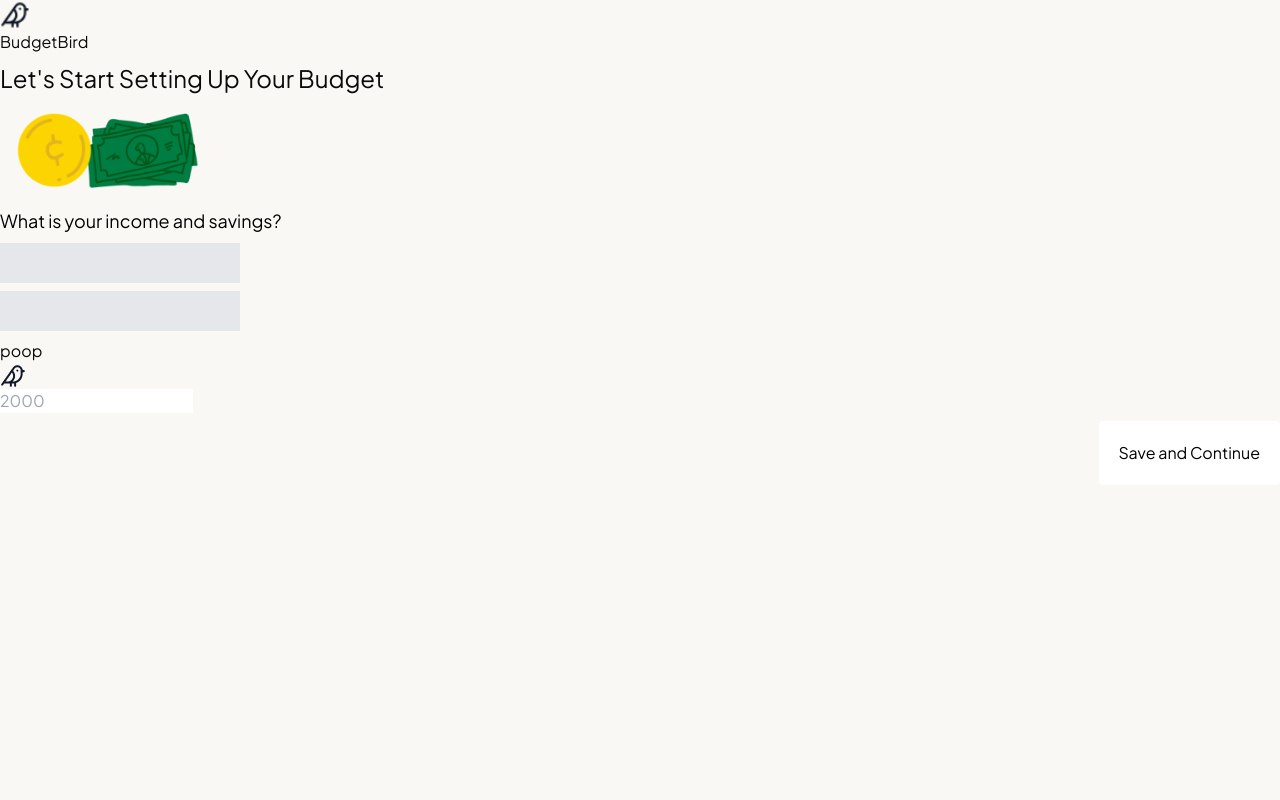
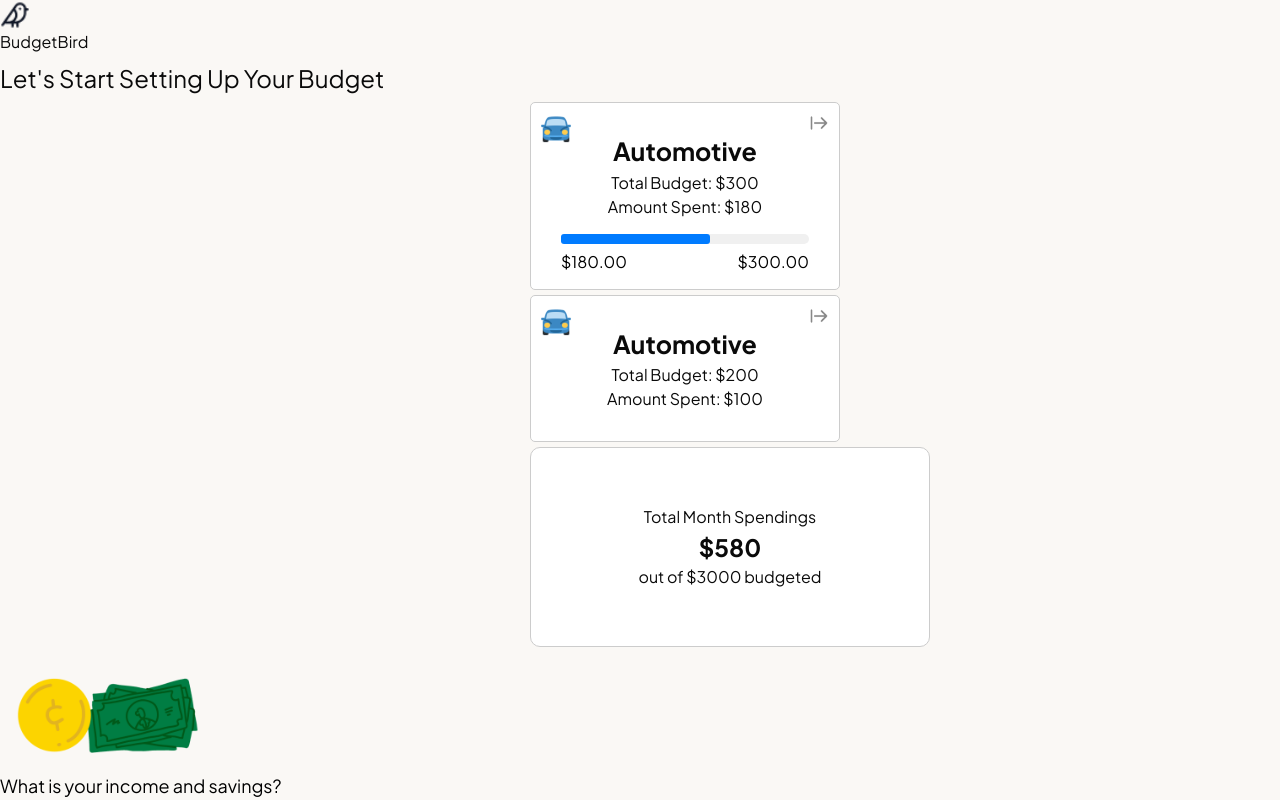
Before and after one commit to Theonlyhamstertoh/budgetbird, a Next.js app: page / in a window 1280 px wide. Shown: the top 800 px of the page. Built offline with nearby package versions, Linux system fonts and the light colour scheme.

Commit message:
Created budget progress bar (with and without bar) and created Total Month Spendings category

```diff
--- a/src/app/page.tsx
+++ b/src/app/page.tsx
@@ -6,6 +6,8 @@
 import { BlurImage } from "@/src/components/ui/BlurImage";
 import { supabase } from "@/src/lib/supabase";
 import InputField from "../components/input-field";
+import { BudgetCardWithoutProgressBar, BudgetCardWithProgressBar } from "../components/budget-progress";
+import TotalMonthSpendingCard from "../components/total-month-spending";
 
 // function Button() {
 //     return (
@@ -31,6 +33,29 @@
             <div className="heading">
                 <h2 className="text-2xl">Let's Start Setting Up Your Budget</h2>
             </div>
+
+
+
+            {/*budgetprogressbar */}
+            <div>
+            <div style={{
+                maxWidth: '400px',
+                margin: '0 auto',
+                borderRadius: '10px',
+                position: 'relative', // Position relative for absolute positioning
+            }}>
+                <div style={{ paddingLeft: '90px' }}> {/* Adjust padding to make space for the logo */}
+                    <BudgetCardWithProgressBar category="Automotive" budget={300} spent={180} />
+                    <BudgetCardWithoutProgressBar category="Automotive" budget={200} spent={100} />
+                    {/* Total month spending card */}
+                    <TotalMonthSpendingCard spent={580} budget={3000} />
+                    {/* Add more BudgetCard components for other categories as needed */}
+                </div>
+            </div>
+        </div>
+
+
+
             {/* Coin Money  */}
             <Image src="/coin-money.png" alt="Coin And Money " width="200" height="200" />
             <p className="text-black text-lg">What is your income and savings?</p>
@@ -40,6 +65,9 @@
             {/* <div className="" */}
             <button className="text-black bg-white  p-5 rounded cursor-pointer float-right">Save and Continue</button>
         </div>
+
+
+
     );
 }
 
--- a/src/components/budget-progress.tsx
+++ b/src/components/budget-progress.tsx
@@ -9,11 +9,105 @@
  *  *
  * @assignee Andrew
  * @task Display Budget state with and without progress bar
- * @returns
+ * @returns budget state with progress bar.
  *
  */
-function BudgetCard({ category, budget, spent }: BudgetProps) {
-    return <div>BudgetCard</div>;
+function BudgetCardWithProgressBar({ category, budget, spent }: BudgetProps) {
+    // Calculate percentage spent
+    const percentageSpent = (spent / budget) * 100;
+
+    return (
+        <div style={{
+            border: '1px solid #ccc',
+            borderRadius: '5px',
+            padding: '30px',
+            marginBottom: '5px',
+            position: 'relative', // Position relative for absolute positioning of logo
+            backgroundColor: 'white',
+        }}>
+            <img src="car.png" alt="Small Logo" style={{
+                width: '30px',
+                height: 'auto',
+                position: 'absolute', // Position absolute for positioning inside container
+                top: '10px', // Adjust top positioning as needed
+                left: '10px' // Adjust right positioning as needed
+            }} />
+            <img src="exit.png" alt="Small Logo" style={{
+                width: '20px',
+                height: 'auto',
+                position: 'absolute', // Position absolute for positioning inside container
+                top: '10px', // Adjust top positioning as needed
+                right: '10px' // Adjust right positioning as needed
+            }} />
+            <h3 style={{ fontWeight: 'bold', fontSize: '25px', textAlign: 'center' }}>{category}</h3>
+            <p style={{ textAlign: 'center' }}>Total Budget: ${budget}</p>
+            <p style={{ textAlign: 'center' }}>Amount Spent: ${spent}</p>
+            <div style={{
+                position: 'relative',
+                height: '10px',
+                backgroundColor: '#f0f0f0',
+                borderRadius: '10px',
+                marginTop: '15px',
+                marginBottom: '15px',
+                width: '100%' // Ensure the progress bar spans the full width
+            }}>
+                <div style={{
+                    position: 'absolute',
+                    bottom: '0',
+                    left: '0',
+                    backgroundColor: '#007bff',
+                    height: '100%',
+                    width: `${percentageSpent}%`,
+                    borderRadius: '3px'
+                }}></div>
+                <div style={{
+                    position: 'absolute',
+                    bottom: '-30px',
+                    left: '0',
+                    color: '#000'
+                }}>${spent.toFixed(2)}</div>
+                <div style={{
+                    position: 'absolute',
+                    bottom: '-30px',
+                    right: '0',
+                    color: '#000'
+                }}>${budget.toFixed(2)}</div>
+            </div>
+        </div>
+    );
 }
 
-export default BudgetCard;
+
+function BudgetCardWithoutProgressBar({ category, budget, spent }: BudgetProps) {
+    return (
+        <div style={{
+            border: '1px solid #ccc',
+            borderRadius: '5px',
+            padding: '30px',
+            marginBottom: '5px',
+            position: 'relative', // Position relative for absolute positioning of png
+            backgroundColor: 'white',
+        }}>
+            <img src="car.png" alt="Small Logo" style={{
+                width: '30px',
+                height: 'auto',
+                position: 'absolute', // Position absolute for positioning inside container
+                top: '10px', // Adjust top positioning
+                left: '10px' // Adjust right positioning
+            }} />
+            <img src="exit.png" alt="Small Logo" style={{
+                width: '20px',
+                height: 'auto',
+                position: 'absolute', // Position absolute for positioning inside container
+                top: '10px', // Adjust top positioning
+                right: '10px' // Adjust right positioning
+            }} />
+            <h3 style={{ fontWeight: 'bold', fontSize: '25px', textAlign: 'center' }}>{category}</h3>
+            <p style={{ textAlign: 'center' }}>Total Budget: ${budget}</p>
+            <p style={{ textAlign: 'center' }}>Amount Spent: ${spent}</p>
+        </div>
+    );
+}
+
+
+export { BudgetCardWithProgressBar, BudgetCardWithoutProgressBar };
--- a/src/components/total-month-spending.tsx
+++ b/src/components/total-month-spending.tsx
@@ -4,6 +4,7 @@
     spent: number;
     budget: number;
 };
+
 /**
  *  *
  * @assignee Andrew
@@ -12,7 +13,26 @@
  */
 
 function TotalMonthSpendingCard({ spent, budget }: MonthSpendingProps) {
-    return <div>TotalMonthSpendingCard</div>;
+    return (
+        <div style={{
+            border: '1px solid #ccc',
+            borderRadius: '10px',
+            padding: '20px',
+            marginBottom: '20px',
+            width: '400px', // Set a fixed width
+            height: '200px', // Set a fixed height
+            display: 'flex',
+            flexDirection: 'column',
+            alignItems: 'center',
+            justifyContent: 'center',
+            textAlign: 'center',
+            backgroundColor: 'white',
+        }}>
+            <h3>Total Month Spendings</h3>
+            <p style={{ fontSize: '24px', fontWeight: 'bold' }}>${spent}</p>
+            <p>out of ${budget} budgeted</p>
+        </div>
+    );
 }
 
 export default TotalMonthSpendingCard;
```
